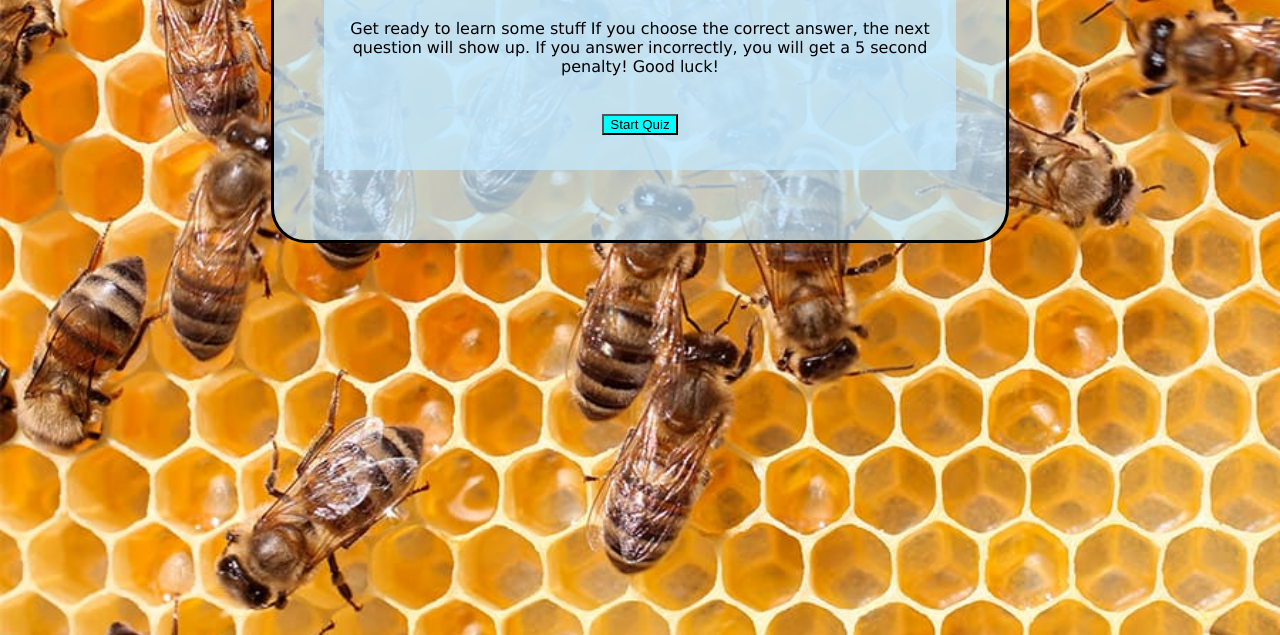
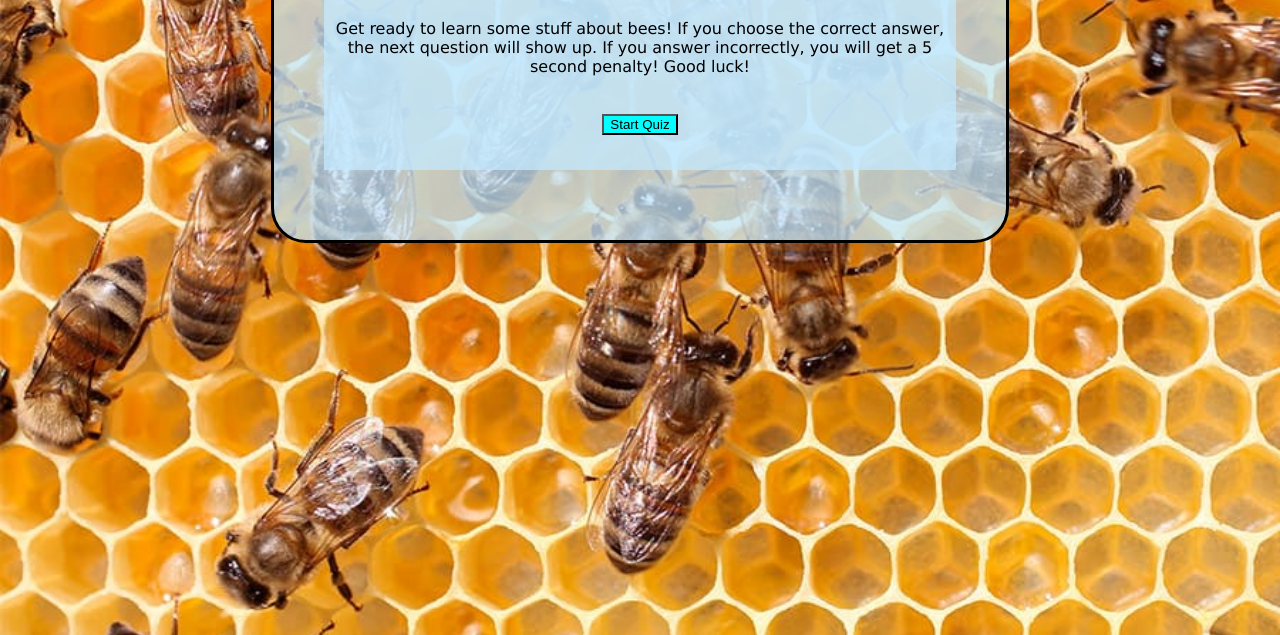
Before and after one commit to caseyfee/PopQuiz_java, a plain HTML site: page index.html in a window 1280 px wide. Shown: the part 165-800 px from the top of the page. Drawn offline with Linux system fonts and the light colour scheme.

Commit message:
typo in index

```diff
--- a/index.html
+++ b/index.html
@@ -21,7 +21,7 @@
             <div id="greeting">
                 <p id="welcome-note">
                 <h1>Welcome to the Quiz</h1>
-                Get ready to learn some stuff
+                Get ready to learn some stuff about bees!
                 If you choose the correct answer, the next question will show up.
                 If you answer incorrectly, you will get a 5 second penalty!
                 Good luck!
```
